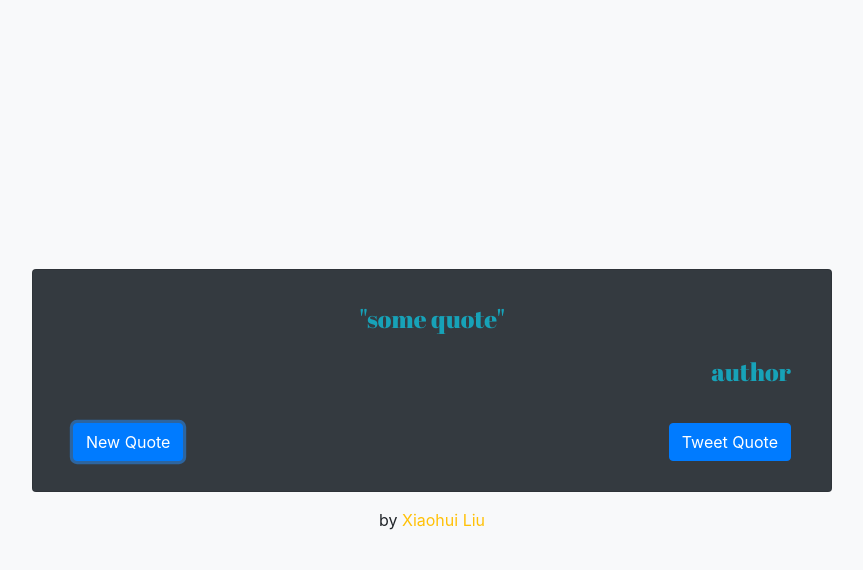
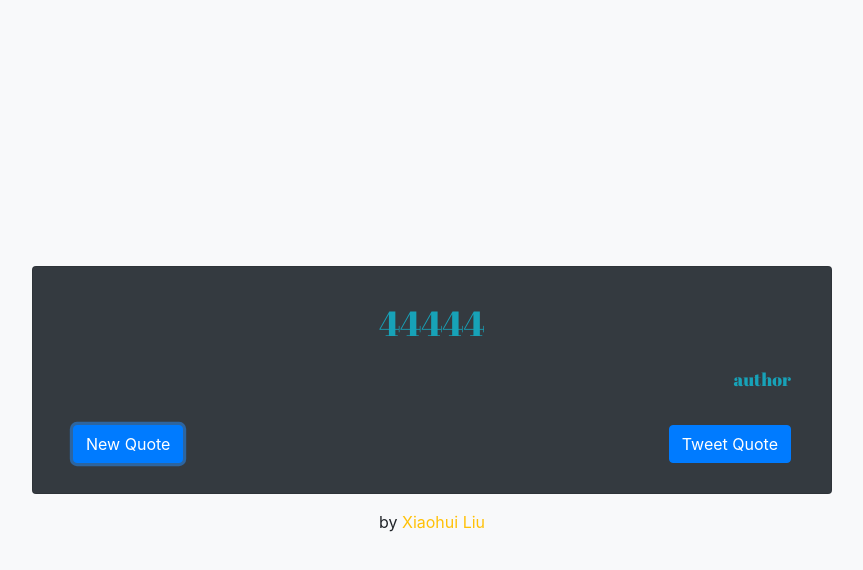
Before and after one commit to Ergouzii/freeCodeCampProjects, a plain HTML site: page frontEndLibraries/randomQuoteMachine/index.html in a window 1280 px wide. Both pictures are taken after a click on the button "New Quote". Shown: the whole page, without its empty margins (208-1071 px from the left). Drawn offline with nearby package versions, Linux system fonts and the light colour scheme.

Commit message:
very basic version, need APIs

```diff
--- a/frontEndLibraries/randomQuoteMachine/index.html
+++ b/frontEndLibraries/randomQuoteMachine/index.html
@@ -7,8 +7,7 @@
     <link href="https://stackpath.bootstrapcdn.com/bootstrap/4.3.1/css/bootstrap.min.css" rel="stylesheet"
         integrity="sha384-ggOyR0iXCbMQv3Xipma34MD+dH/1fQ784/j6cY/iJTQUOhcWr7x9JvoRxT2MZw1T" crossorigin="anonymous">
     <!-- jQuery -->
-    <script src="https://code.jquery.com/jquery-latest.min.js" type="text/javascript"></script>
-    <script src="./index.js" type="text/javascript"></script>
+    <script src="https://ajax.googleapis.com/ajax/libs/jquery/3.4.0/jquery.min.js"></script>
     <title>RandomQuoteMachine</title>
 </head>
 
@@ -26,6 +25,8 @@
     <footer id="info">
         by <a class="text-warning" href="https://github.com/Ergouzii">Xiaohui Liu</a>
     </footer>
+
+    <script src="./index.js" type="text/javascript"></script>
 </body>
 
 </html>
--- a/frontEndLibraries/randomQuoteMachine/index.js
+++ b/frontEndLibraries/randomQuoteMachine/index.js
@@ -1,7 +1,28 @@
-var colors = ['#16a085', '#27ae60', '#2c3e50', '#f39c12', '#e74c3c',
-    '#9b59b6', '#FB6964', '#342224', "#472E32", "#BDBB99", "#77B1A9", "#73A857"
+var colors = ['#16a085', '#27ae60',
+    '#2c3e50', '#f39c12',
+    '#e74c3c', '#9b59b6',
+    '#FB6964', '#342224',
+    "#472E32", "#BDBB99",
+    "#77B1A9", "#73A857"
 ];
 
-$(document).ready(function () {
-    $("#new-quote").click()
-});
+var quotes = [
+    "11111",
+    "22222",
+    "33333",
+    "44444"
+]
+
+/* Generating new quote */
+$("#new-quote").click(renderNewQuote)
+
+function renderNewQuote() {
+    randQuote = getRandQuote()
+    $("#text").html(randQuote)
+}
+
+function getRandQuote() {
+    randIndex = Math.floor(Math.random() * quotes.length)
+    randQuote = quotes[randIndex]
+    return randQuote
+}
--- a/frontEndLibraries/randomQuoteMachine/index.scss
+++ b/frontEndLibraries/randomQuoteMachine/index.scss
@@ -14,15 +14,16 @@ body {
 
     .quote {
         font-family: 'Abril Fatface', cursive;
-        font-size: 25px;
     }
 
     #text {
         margin-bottom: 1rem;
+        font-size: 35px;
     }
 
     #author {
         margin-bottom: 2rem;
+        font-size: 18px;
     }
 }
 
```
Also changed, not shown: frontEndLibraries/randomQuoteMachine/index.css, 1 other file.
